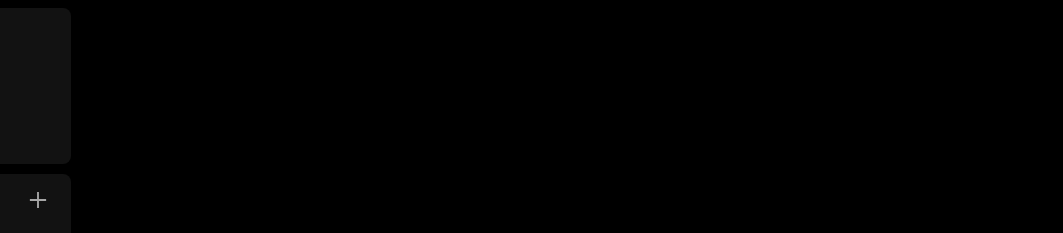
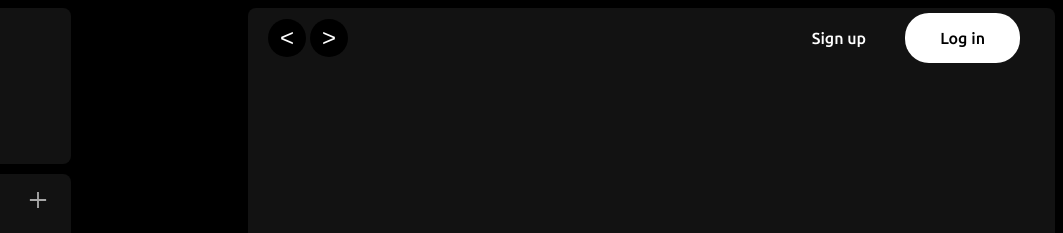
Before and after one commit to saralchaulagain/spotify_clone, a plain HTML site: page index.html in a window 1280 px wide. Shown: the top 233 px of the page, 217-1280 px from the left. Drawn offline with Linux system fonts and the light colour scheme.

Commit message:
add js file, create header of the right container

```diff
--- a/index.html
+++ b/index.html
@@ -53,6 +53,18 @@
                 </div>
             </div>
         </div>
+        <div class="right-container">
+            <header>
+                <div class="arrows">
+                    <button id="aa"></button>
+                    <button>></button>
+                </div>
+                <div class="buttons-part">
+                    <button>Sign up</button>
+                    <button id="bb">Log in</button>
+                </div>
+            </header>
+        </div>
     </div>
     <footer>
         <div class="preview">
@@ -61,6 +73,7 @@
         </div>
         <button>Sign up free</button>
     </footer>
+    <script src="script.js"></script>
 </body>
 
 </html>
--- /dev/null
+++ b/script.js
@@ -0,0 +1,5 @@
+let buttonAa = document.querySelector("#aa");
+buttonAa.innerText = "<";
+
+// let buttonBb = document.querySelector("#bb");
+// buttonBb.innerText = ">";
--- a/style.css
+++ b/style.css
@@ -150,12 +150,9 @@ body {
 button img {
   width: 16px;
 }
-.container {
-  display: flex;
-  flex-direction: column;
-}
+
 footer {
-  width: 100%;
+  width: 98.5%;
   margin: 8px 7px;
   line-height: 22px;
   font-family: "Ubuntu", sans-serif;
@@ -180,3 +177,50 @@ footer button {
   padding: 16px 38px;
   font-weight: bold;
 }
+
+/* Right Container */
+.right-container {
+  background-color: #121212;
+  height: 90%;
+  width: 807px;
+  position: fixed;
+  right: 8px;
+  border-radius: 8px;
+}
+.right-container header {
+  height: 60px;
+  display: flex;
+  justify-content: space-between;
+  padding: 5px;
+  align-items: center;
+  /* background-color: red; */
+}
+.arrows {
+  padding: 5px 15px;
+}
+.arrows button {
+  font-size: 24px;
+  padding: 5px 12px;
+  border-radius: 70%;
+  border: none;
+  background-color: #000000;
+  color: white;
+}
+.buttons-part {
+  margin-right: 30px;
+}
+.buttons-part button {
+  font-size: 1rem;
+  font-family: "Ubuntu", sans-serif;
+  font-style: normal;
+  font-weight: 500;
+  color: #fff;
+  background-color: transparent;
+  padding: 16px 35px;
+  border: none;
+  border-radius: 24px;
+}
+#bb {
+  background-color: white;
+  color: black;
+}
```
